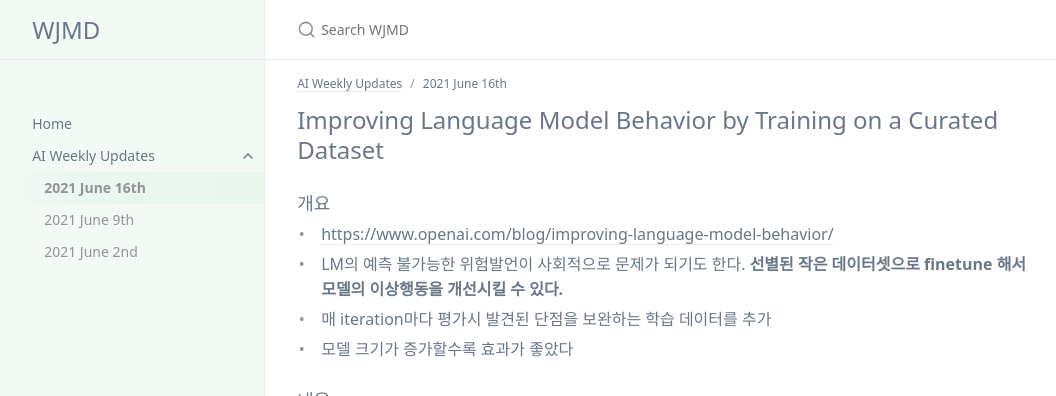
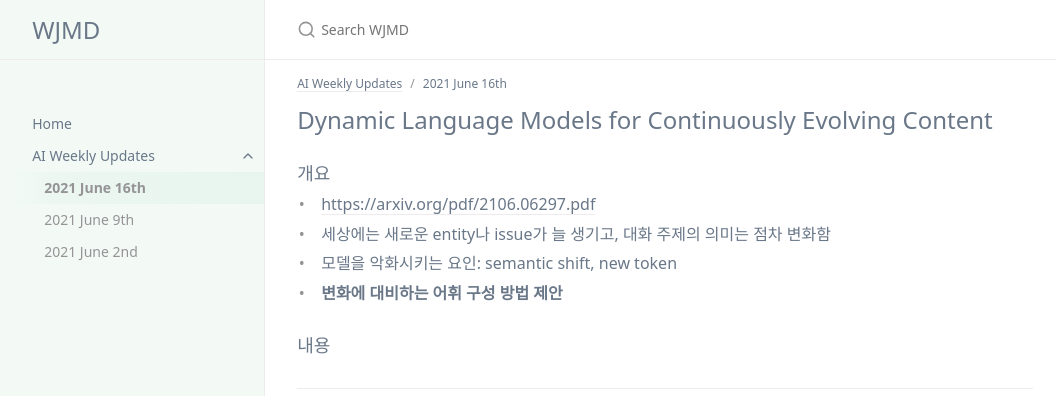
Before and after one commit to fllff/fllff.github.io, a Jekyll site: the page built from docs/ai_weekly_update/june_16_2021.md, in a window 1280 px wide and 900 px high, cut to the strip 0-396 px from the top of the window. Shown: the whole strip, without its empty margins (101-1157 px from the left). Built offline with Jekyll 4.4.1, drawn with Linux system fonts in a browser that asks for light colours; comment, search, counter and statistics services are not loaded.

Commit message:
Update june_16_2021.md

```diff
--- a/docs/ai_weekly_update/june_16_2021.md
+++ b/docs/ai_weekly_update/june_16_2021.md
@@ -4,6 +4,18 @@ title: 2021 June 16th
 nav_order: -3
 parent: AI Weekly Updates
 ---
+
+## Dynamic Language Models for Continuously Evolving Content
+
+### 개요
+- [https://arxiv.org/pdf/2106.06297.pdf](https://arxiv.org/pdf/2106.06297.pdf)
+- 세상에는 새로운 entity나 issue가 늘 생기고, 대화 주제의 의미는 점차 변화함
+- 모델을 악화시키는 요인: semantic shift, new token
+- **변화에 대비하는 어휘 구성 방법 제안**
+
+### 내용
+
+-----------
 
 ## Improving Language Model Behavior by Training on a Curated Dataset
 
@@ -48,6 +60,7 @@ parent: AI Weekly Updates
 - step7: iterate
     - 앞 내용들을 반복. step2, 3, 4 중에 한곳에서 재시작한다.
 
+-----------
 
 ## Does Knowledge Distillation Really Work?
 
```
